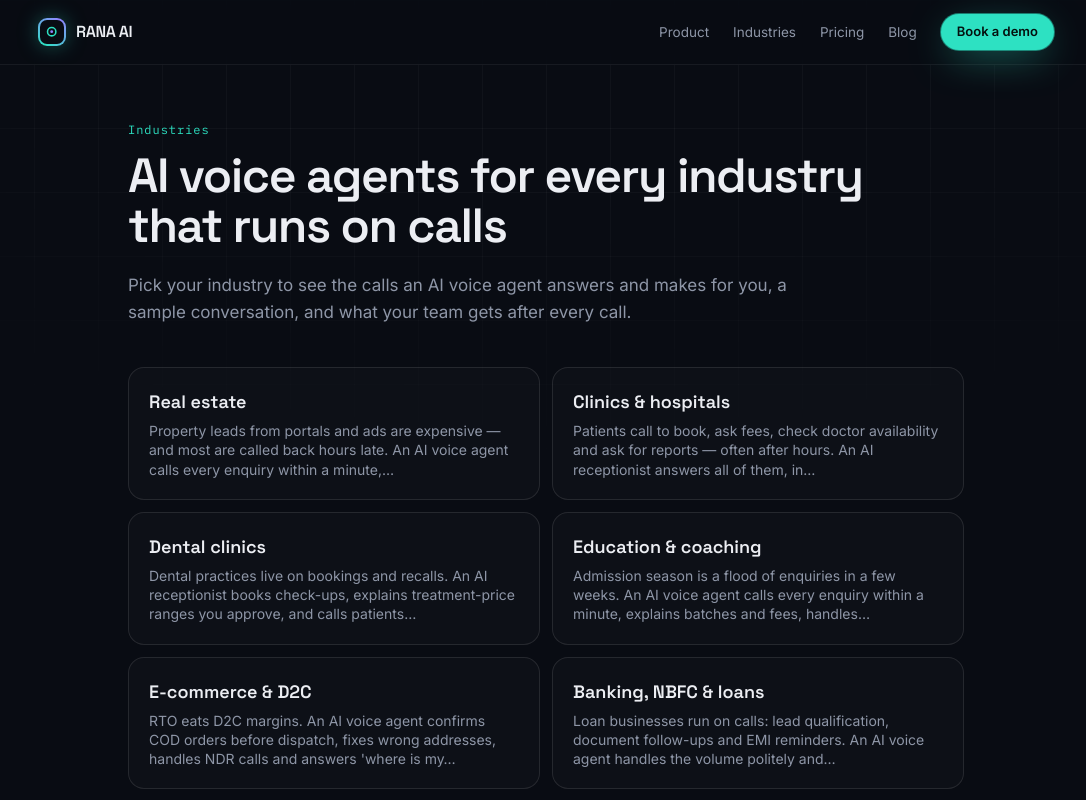
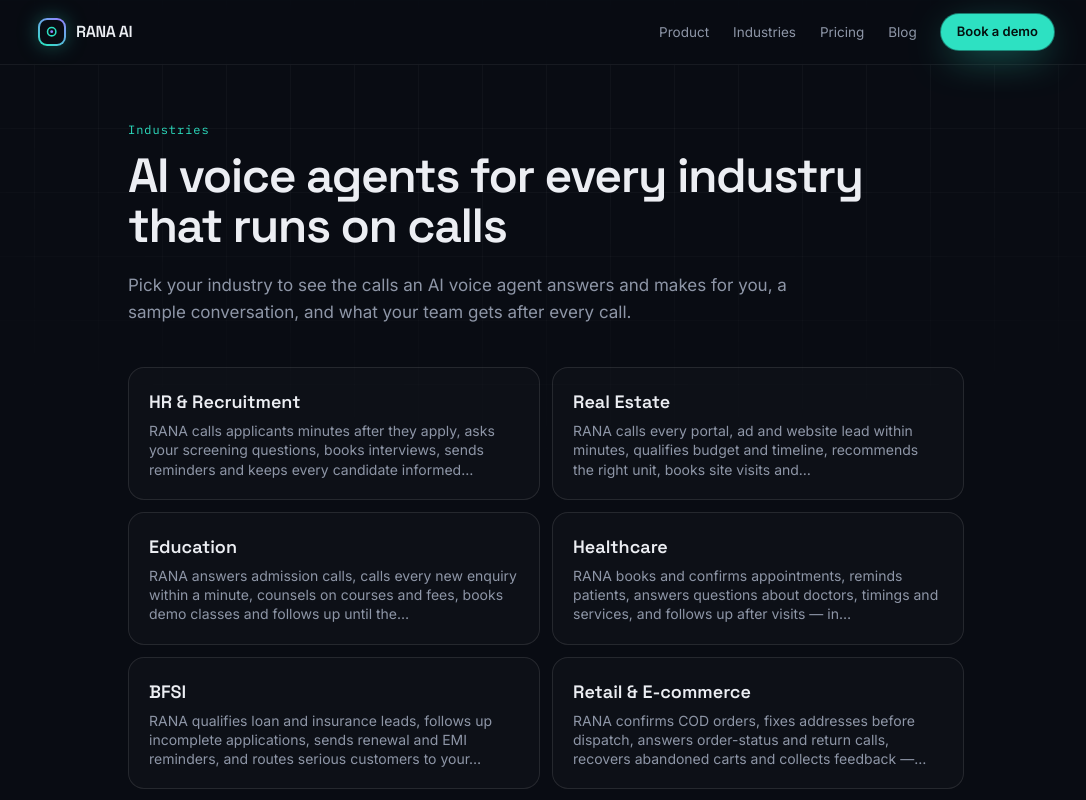
Before and after one commit to sricharanmunagala39-del/Rana.AI, a Next.js app: page /industries in a window 1280 px wide. Shown: the top 800 px of the page, without its empty margins (94-1180 px from the left). Built offline with nearby package versions, Linux system fonts and the light colour scheme.

Commit message:
Enhance industries page with detailed links
Added FOR_PAGES to include links for each industry with detailed pages.

```diff
--- a/app/(seo)/industries/page.tsx
+++ b/app/(seo)/industries/page.tsx
@@ -1,4 +1,8 @@
 import Hub, { hubMetadata } from "../../seo/Hub";
 import { INDUSTRIES } from "../../seo/index";
+import { INDUSTRY_LIST } from "../../industries";
+import type { SeoPageData } from "../../seo/types";
 export const metadata = hubMetadata("/industries", "AI Voice Agents by Industry", "How AI voice agents answer and make calls for real estate, clinics, education, e-commerce, finance, insurance, hospitality and more in India.");
-export default function Page() { return <Hub eyebrow="Industries" h1="AI voice agents for every industry that runs on calls" intro="Pick your industry to see the calls an AI voice agent answers and makes for you, a sample conversation, and what your team gets after every call." pages={INDUSTRIES} />; }
+// The main industries have full pages at /for/<slug>; the rest have an /industries page. List both, one link each.
+const FOR_PAGES = INDUSTRY_LIST.map((i) => ({ path: `/for/${i.slug}`, label: i.label, intro: i.sub }) as SeoPageData);
+export default function Page() { return <Hub eyebrow="Industries" h1="AI voice agents for every industry that runs on calls" intro="Pick your industry to see the calls an AI voice agent answers and makes for you, a sample conversation, and what your team gets after every call." pages={[...FOR_PAGES, ...INDUSTRIES]} />; }
```
